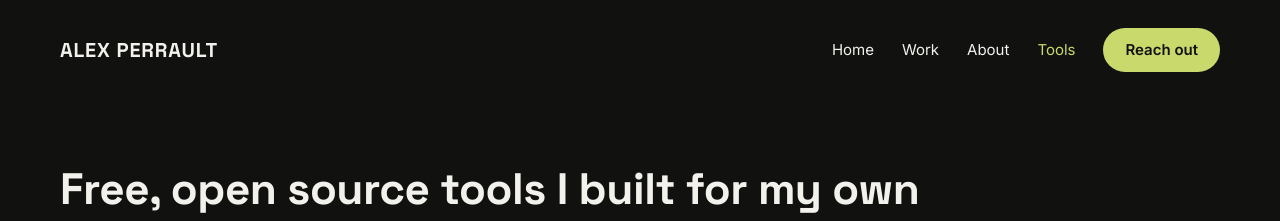
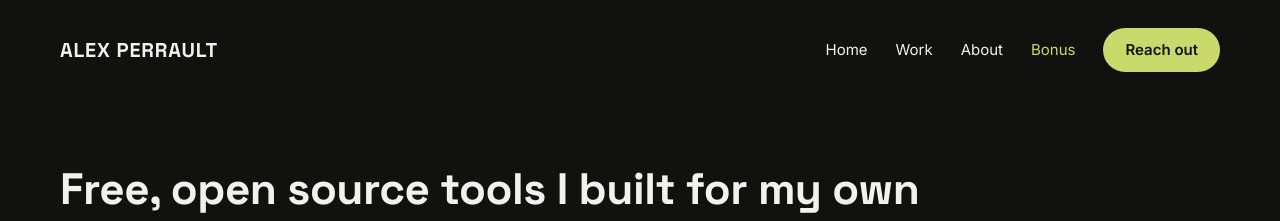
Before and after one commit to evillollive/evillollive.github.io, a Jekyll site: the page built from bonus/index.html, in a window 1280 px wide. Shown: the top 221 px of the page. Built offline with Jekyll 4.4.1, drawn with Linux system fonts in a browser that asks for light colours.

Commit message:
Rename Tools to Bonus (/bonus/)
Co-Authored-By: Claude Opus 5.5 <noreply@anthropic.com>
Claude-Session: https://claude.ai/code/session_01UJbywNZyqkevWV4qp282DV

```diff
--- a/_layouts/default.html
+++ b/_layouts/default.html
@@ -20,7 +20,7 @@
     <a href="/"{% if page.url == '/' %} aria-current="page"{% endif %}>Home</a>
     <a href="/work/"{% if page.url contains '/work/' %} aria-current="page"{% endif %}>Work</a>
     <a href="/about/"{% if page.url == '/about/' %} aria-current="page"{% endif %}>About</a>
-    <a href="/tools/"{% if page.url == '/tools/' %} aria-current="page"{% endif %}>Tools</a>
+    <a href="/bonus/"{% if page.url == '/bonus/' %} aria-current="page"{% endif %}>Bonus</a>
     <a class="pill" href="/contact/"{% if page.url == '/contact/' %} aria-current="page"{% endif %}>Reach out</a>
   </nav>
 </header>
--- a/tools/index.html
+++ b/bonus/index.html
@@ -1,8 +1,8 @@
 ---
 layout: default
-title: Tools
-description: Free, open source production tools built by Alex Perrault, plus a couple of side projects.
-permalink: /tools/
+title: Bonus
+description: Bonus material from Alex Perrault, including free, open source production tools and a couple of side projects.
+permalink: /bonus/
 ---
 <section class="wrap page-head">
   <h1 class="page-statement">Free, open source tools I built for my own productions, plus a couple of side projects.</h1>
```
